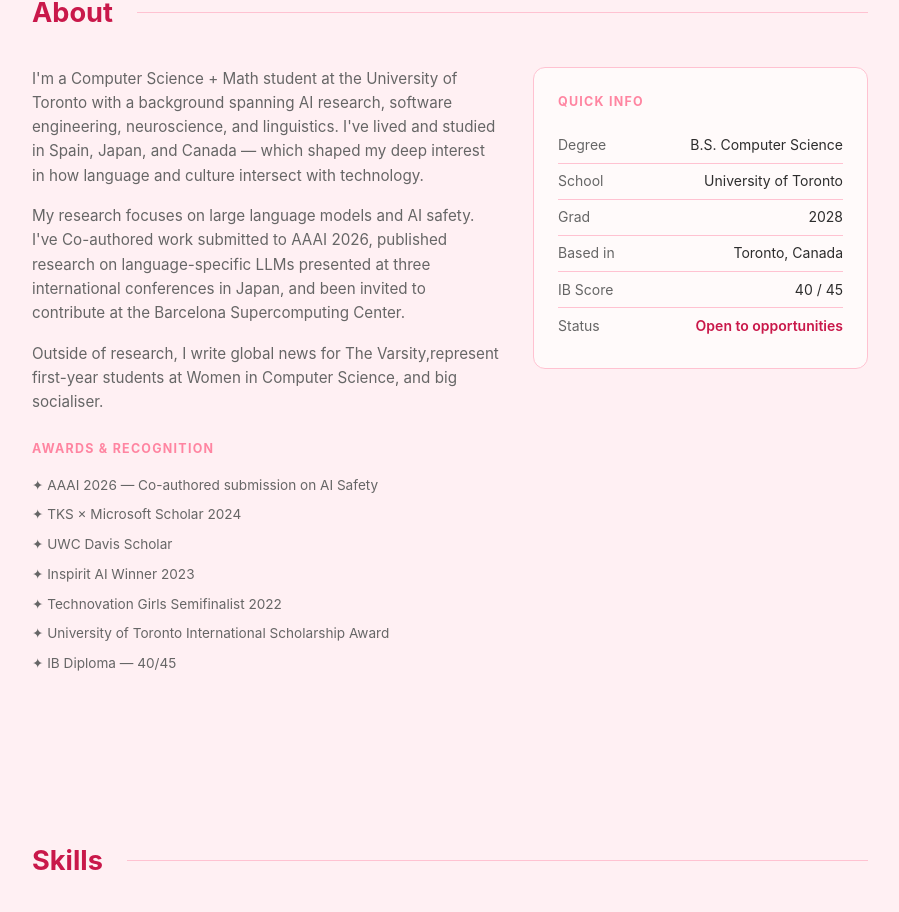
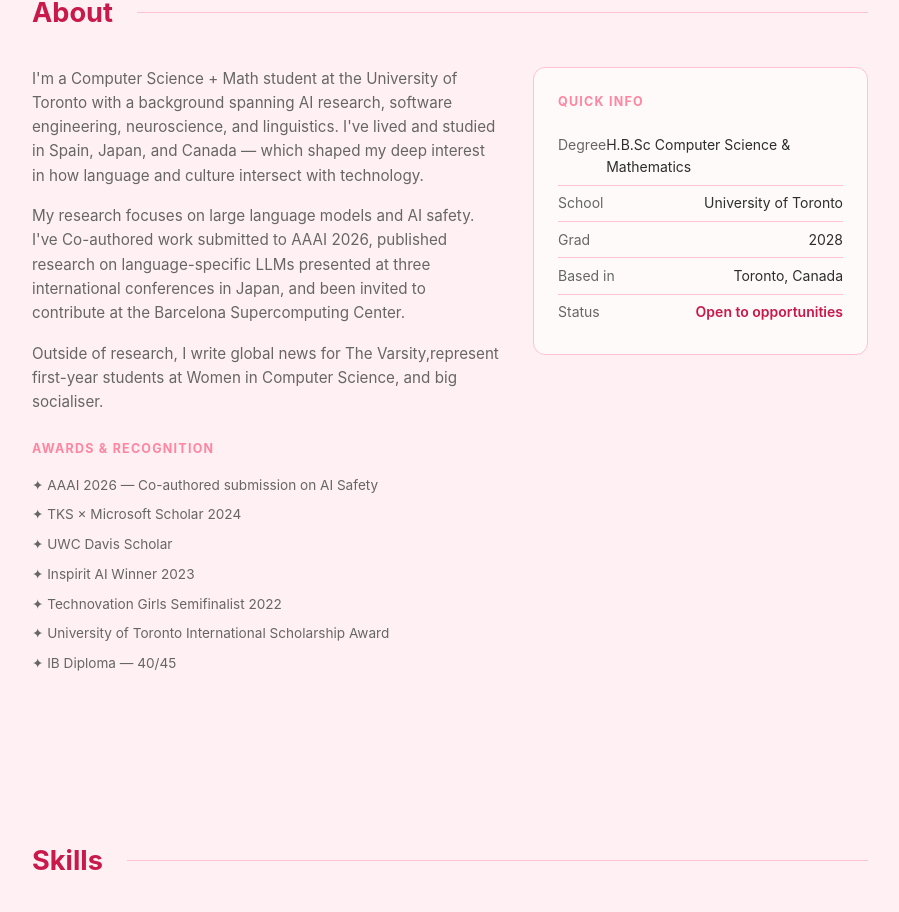
Before and after one commit to marinamen/marinamendieta, a React (Vite) app: page / in a window 1280 px wide. Shown: the part 889-1801 px from the top of the page, without its empty margins (190-1089 px from the left). Built offline with nearby package versions, Linux system fonts and the light colour scheme.

Commit message:
Update App.jsx

```diff
--- a/src/App.jsx
+++ b/src/App.jsx
@@ -78,7 +78,7 @@ function About() {
           <h3>Quick info</h3>
           <div className="info-row">
             <span className="info-label">Degree</span>
-            <span>B.S. Computer Science</span>
+            <span>H.B.Sc Computer Science & Mathematics</span>
           </div>
           <div className="info-row">
             <span className="info-label">School</span>
@@ -91,10 +91,6 @@ function About() {
           <div className="info-row">
             <span className="info-label">Based in</span>
             <span>Toronto, Canada</span>
-          </div>
-          <div className="info-row">
-            <span className="info-label">IB Score</span>
-            <span>40 / 45</span>
           </div>
           <div className="info-row">
             <span className="info-label">Status</span>
```
